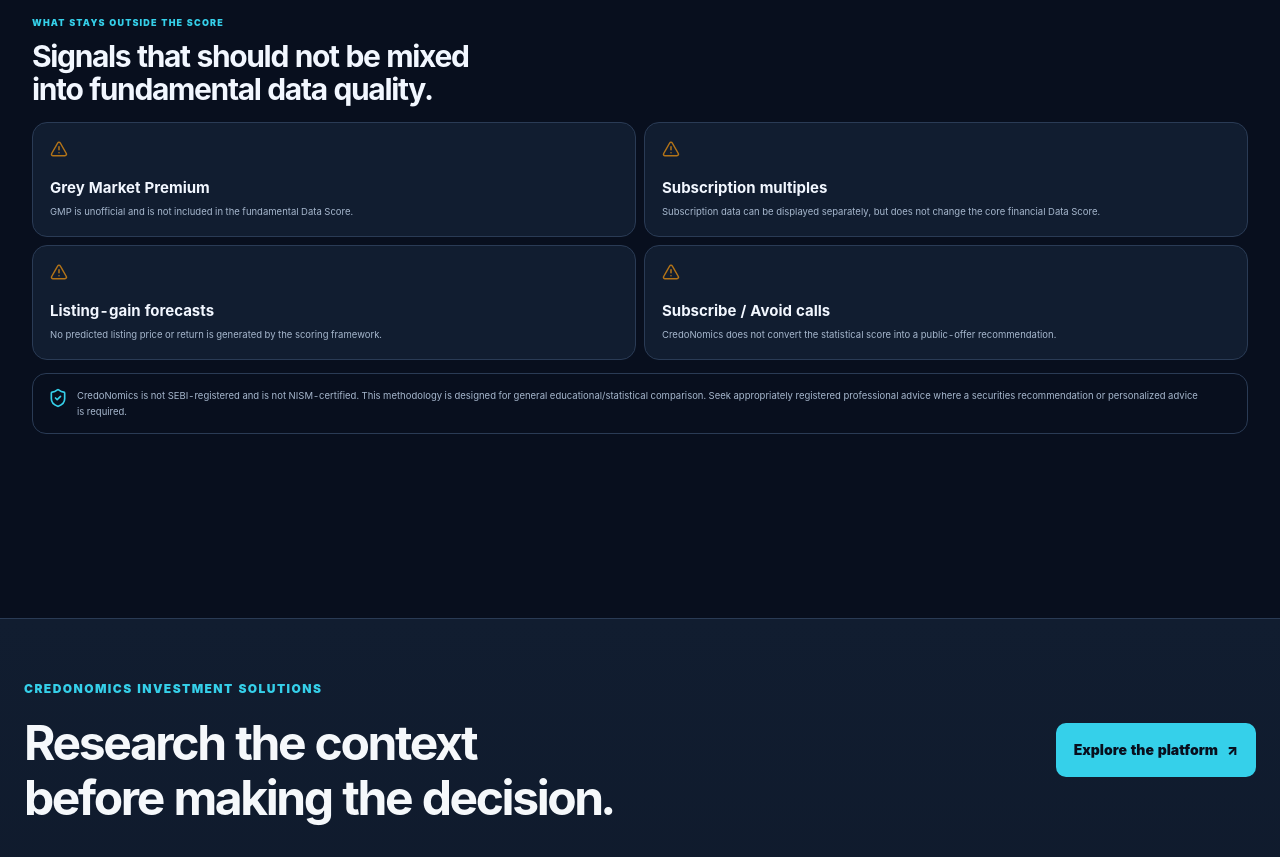
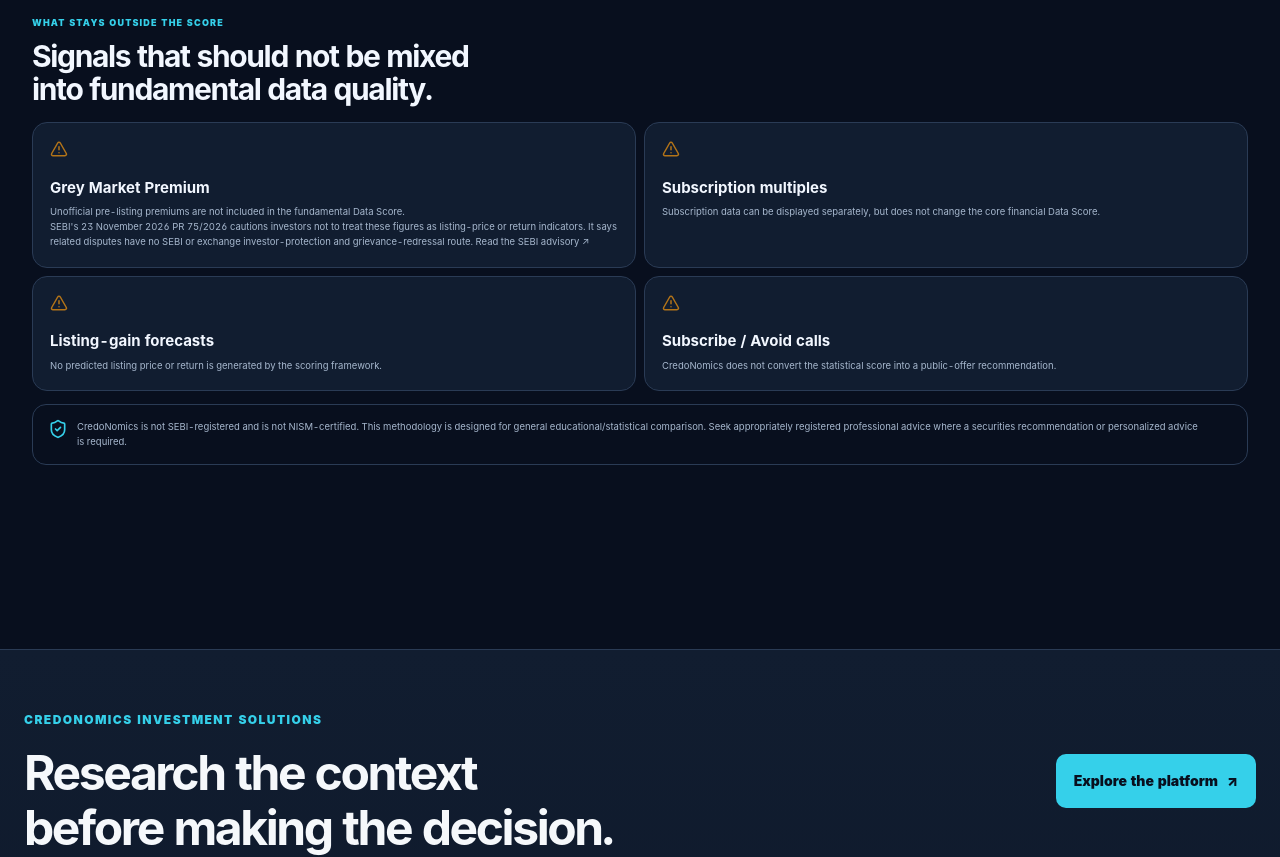
Before and after one commit to aqdas1820/credonomics-site, a Next.js app: page /ipo/methodology in a window 1280 px wide. Shown: the part 2020-2877 px from the top of the page. Built offline with nearby package versions, Linux system fonts and the light colour scheme; no server answers.

Commit message:
Reference SEBI's IPO pre-listing premium advisory in methodology

```diff
--- a/app/ipo/methodology/page.tsx
+++ b/app/ipo/methodology/page.tsx
@@ -73,7 +73,7 @@ export default function IpoMethodologyPage() {
         <section className={local.featureSection}>
           <div className={local.sectionHead}><div><span>What stays outside the score</span><h2>Signals that should not be mixed into fundamental data quality.</h2></div></div>
           <div className={local.exclusionGrid}>
-            <article><TriangleAlert size={18}/><h3>Grey Market Premium</h3><p>GMP is unofficial and is not included in the fundamental Data Score.</p></article>
+            <article><TriangleAlert size={18}/><h3>Grey Market Premium</h3><p>Unofficial pre-listing premiums are not included in the fundamental Data Score.</p><p>SEBI&apos;s 23 November 2026 PR 75/2026 cautions investors not to treat these figures as listing-price or return indicators. It says related disputes have no SEBI or exchange investor-protection and grievance-redressal route. <a href="https://www.sebi.gov.in/sebi_data/attachdocs/nov-2026/1795441481174.pdf" target="_blank" rel="noreferrer">Read the SEBI advisory ↗</a></p></article>
             <article><TriangleAlert size={18}/><h3>Subscription multiples</h3><p>Subscription data can be displayed separately, but does not change the core financial Data Score.</p></article>
             <article><TriangleAlert size={18}/><h3>Listing-gain forecasts</h3><p>No predicted listing price or return is generated by the scoring framework.</p></article>
             <article><TriangleAlert size={18}/><h3>Subscribe / Avoid calls</h3><p>CredoNomics does not convert the statistical score into a public-offer recommendation.</p></article>
```
